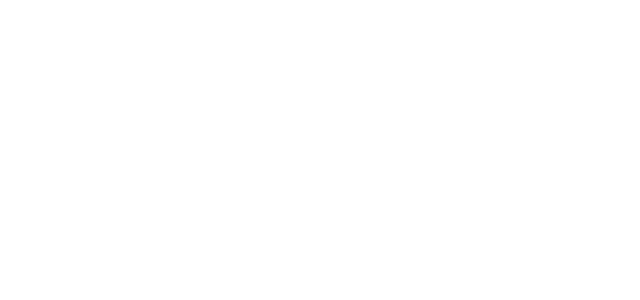
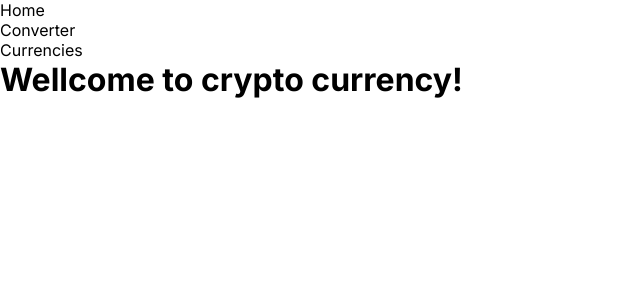
Before and after one commit to little-plumelet/crypto_small, a Next.js app: page / in a window 1280 px wide. Shown: the top 300 px of the page, without its empty margins (0-640 px from the left). Built offline with nearby package versions, Linux system fonts and the light colour scheme.

Commit message:
change layout & add header component

```diff
--- a/src/app/layout.tsx
+++ b/src/app/layout.tsx
@@ -1,6 +1,7 @@
 import './globals.css'
 import type { Metadata } from 'next'
 import { Inter } from 'next/font/google'
+import { Header } from '@/components/header'
 
 const inter = Inter({ subsets: ['latin'] })
 
@@ -16,7 +17,10 @@
 }) {
   return (
     <html lang="en">
-      <body className={inter.className}>{children}</body>
+      <body className={inter.className}>
+        <Header />
+        {children}
+      </body>
     </html>
   )
 }
--- a/src/app/page.tsx
+++ b/src/app/page.tsx
@@ -1,3 +1,5 @@
 export default function Home() {
-  return null;
+  return (
+    <h1>Wellcome to crypto currency!</h1>
+  );
 }
--- /dev/null
+++ b/src/components/header/Header.tsx
@@ -0,0 +1,17 @@
+import Link from "next/link"
+
+export const Header = () => {
+  return (
+    <ul>
+      <li>
+        <Link href="/">Home</Link>
+      </li>
+      <li>
+        <Link href="/converter">Converter</Link>
+      </li>
+      <li>
+        <Link href="/currencyList">Currencies</Link>
+      </li>
+    </ul>
+  )
+}
--- /dev/null
+++ b/src/components/header/index.ts
@@ -0,0 +1 @@
+export { Header } from './Header';
```
Also changed, not shown: src/app/converter/page.tsx (renamed from src/pages/converter.tsx), src/app/currencyList/page.tsx (renamed from src/pages/currencyList.tsx).
